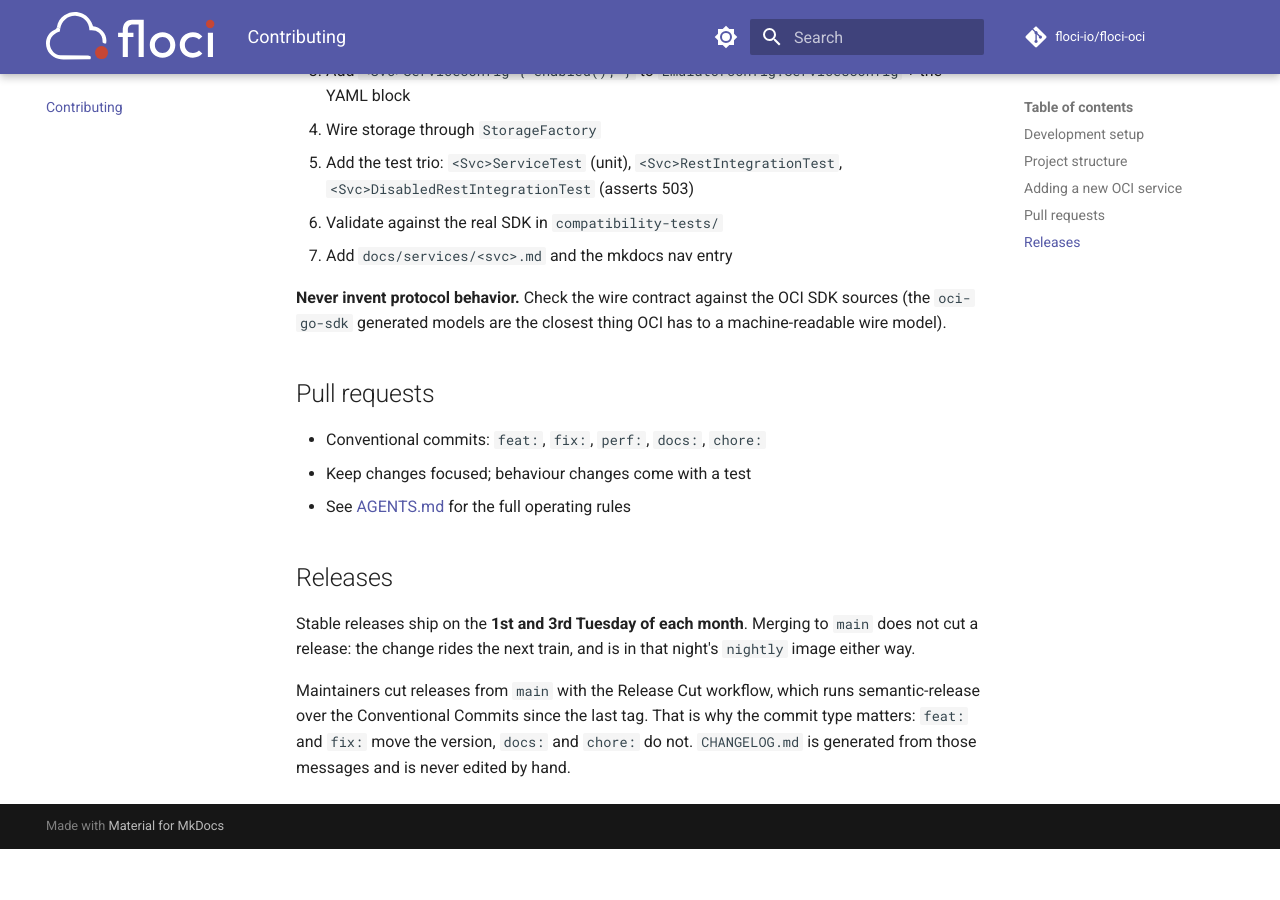
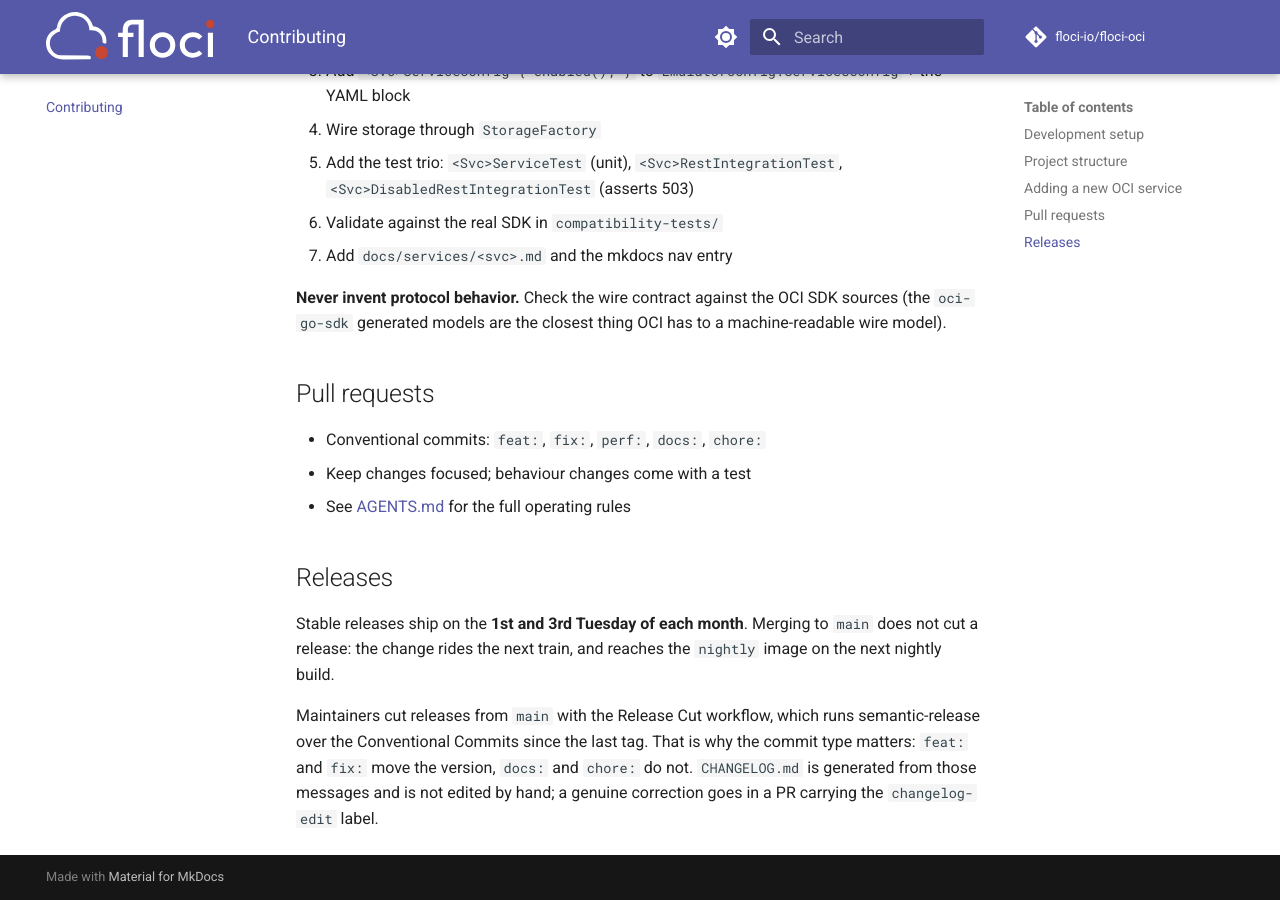
Before and after one commit to floci-io/floci-oci, an MkDocs documentation site: the page built from docs/contributing.md, in a window 1280 px wide and 900 px high, scrolled down 944 px. Built offline with MkDocs 1.6.1 and Material for MkDocs 9.7.7, drawn with Linux system fonts in a browser that asks for light colours; comment, search, counter and statistics services are not loaded; before the commit the page ends 1793 px from its top, so only the background shows below that.

Commit message:
docs: correct three points raised in review
- Nightly availability was overstated. A merge after the nightly workflow
  starts misses that run, so the text no longer promises "that night's"
  image; it says the change reaches nightly on the next nightly build.
- The published contributing page called CHANGELOG.md never hand-edited,
  omitting the changelog-edit label that the root CONTRIBUTING documents as
  the route for a genuine correction.
- docker-images.md recommended 1.7.0 in the channel table while its Quick
  Reference still pinned 1.5.11.

Each was fixed in all four emulators, not only where it was flagged.

```diff
--- a/docs/contributing.md
+++ b/docs/contributing.md
@@ -55,6 +55,6 @@ wire model).
 
 ## Releases
 
-Stable releases ship on the **1st and 3rd Tuesday of each month**. Merging to `main` does not cut a release: the change rides the next train, and is in that night's `nightly` image either way.
+Stable releases ship on the **1st and 3rd Tuesday of each month**. Merging to `main` does not cut a release: the change rides the next train, and reaches the `nightly` image on the next nightly build.
 
-Maintainers cut releases from `main` with the Release Cut workflow, which runs semantic-release over the Conventional Commits since the last tag. That is why the commit type matters: `feat:` and `fix:` move the version, `docs:` and `chore:` do not. `CHANGELOG.md` is generated from those messages and is never edited by hand.
+Maintainers cut releases from `main` with the Release Cut workflow, which runs semantic-release over the Conventional Commits since the last tag. That is why the commit type matters: `feat:` and `fix:` move the version, `docs:` and `chore:` do not. `CHANGELOG.md` is generated from those messages and is not edited by hand; a genuine correction goes in a PR carrying the `changelog-edit` label.
```
Also changed, not shown: CONTRIBUTING.md (+2 -2 lines).
